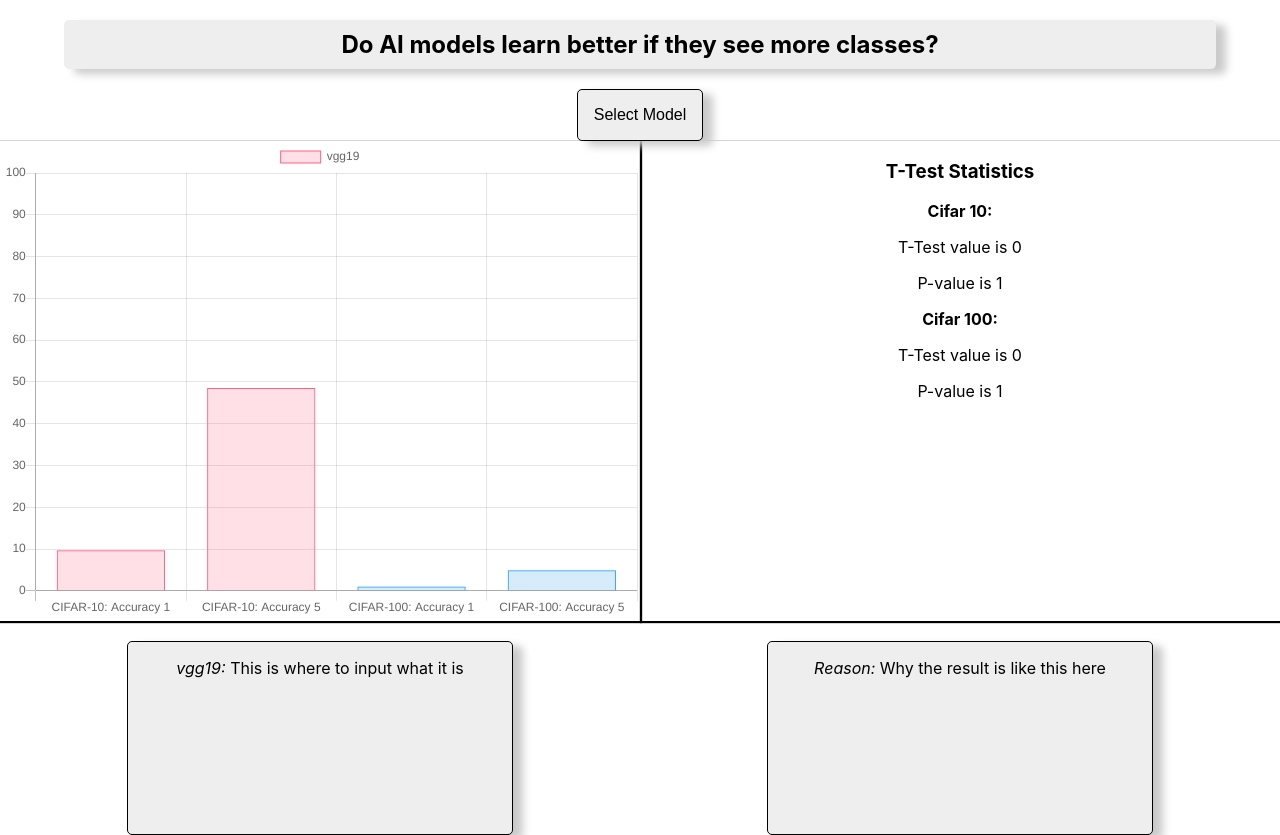
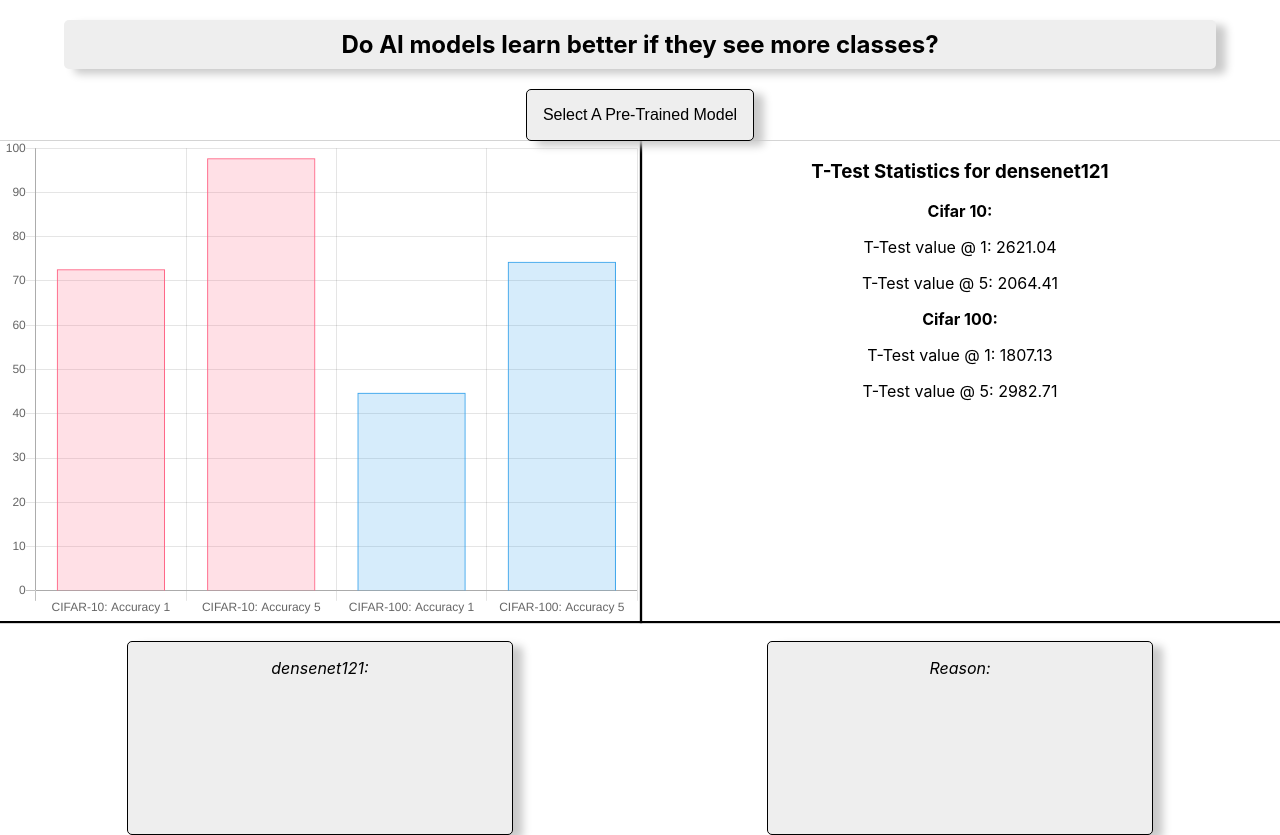
Before and after one commit to morawi/DoAI, a React (Create React App) app in the folder result-visualization/: page / in a window 1280 px wide. Built offline with nearby package versions, Linux system fonts and the light colour scheme.

Commit message:
Made visualization dynamic
Had to redesign alot of the front end and to make it dynamic as I was having a lot of problems changing things in separate react components.
Some files are now invalid. But just committing this because it works.

```diff
--- a/result-visualization/src/App.js
+++ b/result-visualization/src/App.js
@@ -7,13 +7,12 @@ import Details from "./details.js"
 
 
 function App() {
+  var data = require('./results.json');
+  window.data = data.trained.densenet121;
   return (
     <div className="App">
       <Header/>
-      <Options/>
       <GraphBox />
-
-      <Details />
     </div>
   );
 }
--- a/result-visualization/src/details.js
+++ b/result-visualization/src/details.js
@@ -10,16 +10,14 @@ const Details = (props) => {
         TODO: Implement Scrollable list
     */
 
-    var data = require('./results.json');
-    //console.log(data);
     return (
        <div className="details-container">
            <div className="detail">
-               <p><i>{ data.trained.vgg19.name }: </i> { data.trained.vgg19.details }</p>
+               <p><i>{ window.data.name }: </i> { window.data.details }</p>
 
            </div>
            <div className="detail">
-               <p><i>Reason: </i> { data.trained.vgg19.reason }</p>
+               <p><i>Reason: </i> { window.data.reason }</p>
            </div>
        </div>
     );
--- a/result-visualization/src/graphs.js
+++ b/result-visualization/src/graphs.js
@@ -1,17 +1,37 @@
-import { Bar } from "react-chartjs-2"
+import { Bar } from "react-chartjs-2";
+import {Component} from "react";
 
-const GraphBox = (props) => {
 var data = require('./results.json');
-    var results = [data.trained.vgg19.cifar10.accuracy[0],data.trained.vgg19.cifar10.accuracy[1],data.trained.vgg19.cifar100.accuracy[0], data.trained.vgg19.cifar100.accuracy[1]]; //first 2 elements for cifar10, 3rd and 4th for cifar 100
-    console.log(window.data)
-    return (
-        <div className="graph-container">
+var trained_models = [];
+for(var i in data.trained){
+    trained_models.push(i);             //add names of trained models to list to display model names (doing this so its dynamic)
+}
+var results = [data.trained.densenet121.cifar10.accuracy[0],data.trained.densenet121.cifar10.accuracy[1],data.trained.densenet121.cifar100.accuracy[0], data.trained.densenet121.cifar100.accuracy[1]]; //first 2 elements for cifar10, 3rd and 4th for cifar 100
+var model_name = "densenet121";
+export default class GraphBox extends Component {
+    handleClick = (e) => {
+        console.log(e)
+        model_name = e.target.innerText;
+        window.data = data.trained[model_name];
+        results = [window.data.cifar10.accuracy[0],window.data.cifar10.accuracy[1],window.data.cifar100.accuracy[0], window.data.cifar100.accuracy[1]]; //first 2 elements for cifar10, 3rd and 4th for cifar 100
+        console.log(results)
+        this.setState(results)
+    }
+    render() { return (
+        <div >
+            <div className="dropdown">
+                <button className="dropbtn">Select A Pre-Trained Model</button>
+                <div className="dropdown-content">
+                    {trained_models.map((model, i) => <button onClick={this.handleClick}>{model}</button>)}
+                </div>
+            </div>
+            <div className='graph-container'>
                 <div className="graph">
                     <Bar
                         data={{
                             labels: ['CIFAR-10: Accuracy 1', 'CIFAR-10: Accuracy 5', 'CIFAR-100: Accuracy 1', 'CIFAR-100: Accuracy 5'],
                             datasets: [{
-                                label: 'vgg19',
+                                    label: window.data.name,
                                     data: results,
                                     backgroundColor: [
                                         'rgba(255, 99, 132, 0.2)',
@@ -31,6 +51,10 @@ const GraphBox = (props) => {
                         height={200}
                         width={300}
                         options={{ maintainAspectRatio: false,
+                        legend:
+                            {
+                                display: false
+                            },
                             scales: {
                                 yAxes: [{
                                     ticks: {
@@ -47,15 +71,25 @@ const GraphBox = (props) => {
                     />
                     </div>
                     <div className="graph">
-                <h3> T-Test Statistics</h3>
+                    <h3> T-Test Statistics for {model_name}</h3>
                     <p><b>Cifar 10:</b></p>
-                <p> T-Test value is {data.trained.vgg19.cifar10.t_test[0]}</p>
-                <p> P-value is {data.trained.vgg19.cifar10.t_test[1]}</p>
+                    <p> T-Test value @ 1: {window.data.cifar10.t_test[0]}</p>
+                    <p> T-Test value @ 5: {window.data.cifar10.t_test[1]}</p>
                     <p><b>Cifar 100:</b></p>
-                <p> T-Test value is {data.trained.vgg19.cifar100.t_test[0]}</p>
-                <p> P-value is {data.trained.vgg19.cifar100.t_test[1]}</p>
+                    <p> T-Test value @ 1: {window.data.cifar100.t_test[0]}</p>
+                    <p> T-Test value @ 5: {window.data.cifar100.t_test[1]}</p>
+                </div>
+            </div>
+            <div className="details-container">
+           <div className="detail">
+               <p><i>{ model_name }: </i> { window.data.details }</p>
+
+           </div>
+           <div className="detail">
+               <p><i>Reason: </i> { window.data.reason }</p>
+           </div>
        </div>
         </div>
     )
 }
-export default GraphBox;
+}
--- a/result-visualization/src/index.js
+++ b/result-visualization/src/index.js
@@ -3,8 +3,6 @@ import ReactDOM from 'react-dom';
 import './index.css';
 import App from './App';
 import reportWebVitals from './reportWebVitals';
-
-window.data = "";           //global variable to be used in components as data from results.json
 
 
 const rootElement = document.getElementById("root");
--- a/result-visualization/src/options.js
+++ b/result-visualization/src/options.js
@@ -3,13 +3,37 @@ const Options = (props) => {
     var data = require('./results.json');
     const handleClick = (e) => {
         console.log("Button clicked");
+        window.data = data.trained.squeezenet1_1;
+        console.log(window.data)
         //Here we can use the json object to create a list of all models and then
         // using JSX we down below we can do a loop that will iterate through and display each one in a drop down box.
         //TODO: get models from a json file and add them to list.
     }
     //console.log(props)
-    window.data = data.trained.vgg19;
+
     return (
+      <div>
+        <div className="dropdown">
+        <button className="dropbtn" onClick={handleClick}>CLICK MEH</button>
+          <button className="dropbtn">Select Model</button>
+          <div className="dropdown-content">
+            <a href="#">vgg19</a>
+            <a href="#">squeezenet1_1</a>
+            <a href="#">squeezenet1_0</a>
+            <a href="#">resnet18</a>
+            <a href="#">densenet161</a>
+            <a href="#">densenet121</a>
+            <a href="#">vgg13</a>
+          </div>
+        </div>
+      </div>
+    )
+    //TODO: make that button a drop-down box displaying all options in List
+}
+export default Options;
+
+
+/*
 <div className="dropdown">
           <button className="dropbtn">Select Model</button>
           <div className="dropdown-content">
@@ -22,7 +46,4 @@ const Options = (props) => {
             <a href="#">vgg13</a>
           </div>
         </div>
-    )
-    //TODO: make that button a drop-down box displaying all options in List
-}
-export default Options;
+*/
--- a/result-visualization/src/results.json
+++ b/result-visualization/src/results.json
@@ -1,46 +1,317 @@
 {
-    "trained" : {
-        "vgg19" : {
-            "cifar10" : {
-                "accuracy": [9.6848, 48.52],
-                "t_test" : [0,1]
+    "trained": {
+      "densenet121": {
+        "cifar10": {
+          "accuracy": [
+            72.68,
+            97.72
+          ],
+          "t_test": [
+            2621.04,
+            2064.41
+          ]
         },
-            "cifar100" : {
-                "accuracy": [1.04, 4.9],
-                "t_test" : [0,1]
+        "cifar100": {
+          "accuracy": [
+            44.76,
+            74.32
+          ],
+          "t_test": [
+            1807.13,
+            2982.71
+          ]
         },
-            "name" : "vgg19",
-            "details" : "This is where to input what it is",
-            "reason" : "Why the result is like this here"
+        "details": "",
+        "reason": ""
       },
-        "squeezenet1_1": {
-            "cifar10" : {
-                "accuracy": [10.48, 49.44],
-                "t_test" : [0,1]
+      "densenet161": {
+        "cifar10": {
+          "accuracy": [
+            78.08,
+            98.56
+          ],
+          "t_test": [
+            2903.49,
+            2048.88
+          ]
         },
-            "cifar100" : {
-                "accuracy": [1.06, 4.74],
-                "t_test" : [0,1]
+        "cifar100": {
+          "accuracy": [
+            44.04,
+            73.12
+          ],
+          "t_test": [
+            1756.01,
+            2943.05
+          ]
         },
-            "name" : "squeezenet1_1",
-            "details" : "This is where to input what it is",
-            "reason" : "Why the result is like this here"
+        "details": "",
+        "reason": ""
       },
-        "squeezenet1_0": {
-            "cifar10" : {
-                "accuracy": [9.9, 50.48],
-                "t_test" : [0,1]
+      "densenet169": {
+        "cifar10": {
+          "accuracy": [
+            70.48,
+            97.46
+          ],
+          "t_test": [
+            2428.28,
+            2077.46
+          ]
         },
-            "cifar100" : {
-                "accuracy": [1.2, 4.68],
-                "t_test" : [0,1]
+        "cifar100": {
+          "accuracy": [
+            39.18,
+            69.88
+          ],
+          "t_test": [
+            1749.97,
+            2815.93
+          ]
         },
-            "name" : "squeezenet1_0",
-            "details" : "This is where to input what it is",
-            "reason" : "Why the result is like this here"
+        "details": "",
+        "reason": ""
+      },
+      "densenet201": {
+        "cifar10": {
+          "accuracy": [
+            65.72,
+            96.44
+          ],
+          "t_test": [
+            2145.68,
+            1940.04
+          ]
+        },
+        "cifar100": {
+          "accuracy": [
+            36.5,
+            67.0
+          ],
+          "t_test": [
+            1554.91,
+            2537.63
+          ]
+        },
+        "details": "",
+        "reason": ""
+      },
+      "resnet18": {
+        "cifar10": {
+          "accuracy": [
+            79.22,
+            98.52
+          ],
+          "t_test": [
+            3018.19,
+            2018.25
+          ]
+        },
+        "cifar100": {
+          "accuracy": [
+            53.26,
+            81.0
+          ],
+          "t_test": [
+            2332.75,
+            3772.63
+          ]
+        },
+        "details": "Resnet models are cool",
+        "reason": "Performs better on CIFAR 10"
+      },
+      "resnet34": {
+        "cifar10": {
+          "accuracy": [
+            79.92,
+            98.46
+          ],
+          "t_test": [
+            3099.62,
+            2166.93
+          ]
+        },
+        "cifar100": {
+          "accuracy": [
+            48.68,
+            76.58
+          ],
+          "t_test": [
+            1960.44,
+            3198.78
+          ]
+        },
+        "details": "Resnet models are cool",
+        "reason": "Performs much better on CIFAR 10"
+      },
+      "vgg11": {
+        "cifar10": {
+          "accuracy": [
+            10.04,
+            50.24
+          ],
+          "t_test": [
+            "NaN",
+            "NaN"
+          ]
+        },
+        "cifar100": {
+          "accuracy": [
+            1.04,
+            5.22
+          ],
+          "t_test": [
+            "NaN",
+            "NaN"
+          ]
+        },
+        "details": "",
+        "reason": ""
+      },
+      "vgg11_bn": {
+        "cifar10": {
+          "accuracy": [
+            89.42,
+            99.6
+          ],
+          "t_test": [
+            3914.82,
+            2170.56
+          ]
+        },
+        "cifar100": {
+          "accuracy": [
+            61.16,
+            85.94
+          ],
+          "t_test": [
+            2599.04,
+            4202.78
+          ]
+        },
+        "details": "",
+        "reason": ""
+      },
+      "vgg13": {
+        "cifar10": {
+          "accuracy": [
+            9.78,
+            50.82
+          ],
+          "t_test": [
+            "NaN",
+            "NaN"
+          ]
+        },
+        "cifar100": {
+          "accuracy": [
+            1.02,
+            5.0
+          ],
+          "t_test": [
+            "NaN",
+            "NaN"
+          ]
+        },
+        "details": "",
+        "reason": ""
+      },
+      "vgg13_bn": {
+        "cifar10": {
+          "accuracy": [
+            88.14,
+            99.7
+          ],
+          "t_test": [
+            3929.33,
+            2104.95
+          ]
+        },
+        "cifar100": {
+          "accuracy": [
+            59.36,
+            85.84
+          ],
+          "t_test": [
+            2552.38,
+            4261.85
+          ]
+        },
+        "details": "",
+        "reason": ""
+      },
+      "vgg16": {
+        "cifar10": {
+          "accuracy": [
+            10.3,
+            49.24
+          ],
+          "t_test": [
+            "NaN",
+            "NaN"
+          ]
+        },
+        "cifar100": {
+          "accuracy": [
+            0.88,
+            5.38
+          ],
+          "t_test": [
+            "NaN",
+            "NaN"
+          ]
+        },
+        "details": "",
+        "reason": ""
+      },
+      "vgg16_bn": {
+        "cifar10": {
+          "accuracy": [
+            89.76,
+            99.62
+          ],
+          "t_test": [
+            4111.37,
+            2250.4
+          ]
+        },
+        "cifar100": {
+          "accuracy": [
+            "NaN",
+            "NaN"
+          ],
+          "t_test": [
+            "NaN",
+            "NaN"
+          ]
+        },
+        "details": "",
+        "reason": ""
+      },
+      "vgg19": {
+        "cifar10": {
+          "accuracy": [
+            10.48,
+            50.12
+          ],
+          "t_test": [
+            "NaN",
+            "NaN"
+          ]
+        },
+        "cifar100": {
+          "accuracy": [
+            "NaN",
+            "NaN"
+          ],
+          "t_test": [
+            "NaN",
+            "NaN"
+          ]
+        },
+        "details": "",
+        "reason": ""
       }
     },
-    "soa":{
-
+    "soa": null
   }
-}
```
Also changed, not shown: result-visualization/src/App.css (+10 -5 lines). Lines whose indentation alone changed are shown as unchanged.
